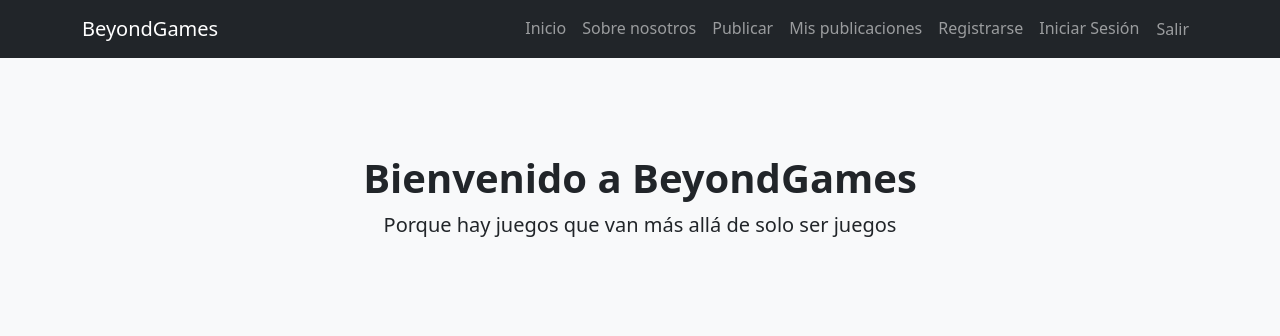
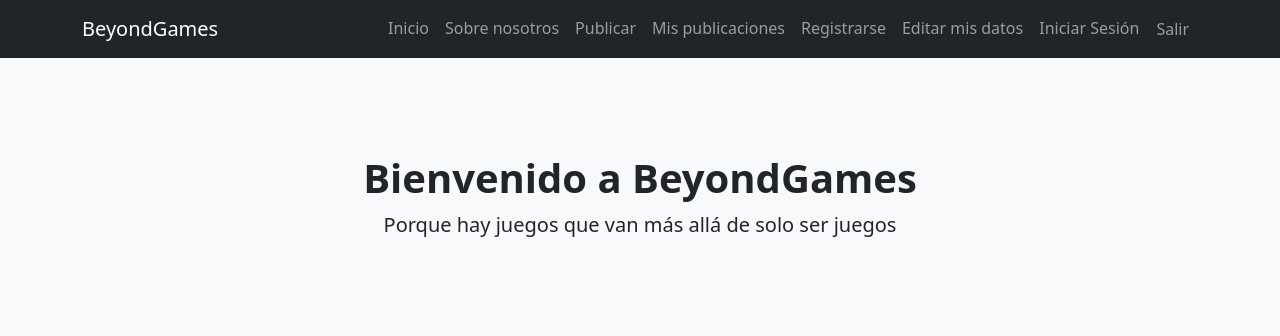
Before and after one commit to BarbaraLopez912/ProyectoFinal, a Django app: page /app/inicio/ in a window 1280 px wide. Shown: the top 336 px of the page. Run offline with Django 4.2, Linux system fonts and the light colour scheme; data comes from the database, SQL or seed files in the repository; some libraries are stand-ins or nearby versions.

Commit message:
edicion usuarios

```diff
--- a/accounts/urls.py
+++ b/accounts/urls.py
@@ -2,11 +2,12 @@ from django.contrib import admin
 from django.contrib.auth.views import LogoutView
 from django.urls import path
 
-from accounts.views import register_request, login_request
+from accounts.views import register_request, login_request, editar_request
 
 urlpatterns = [
     path('registro/', register_request, name="Registro"),
     path('login/', login_request, name="Login"),
     path('logout/', LogoutView.as_view(template_name="accounts/logout.html"), name="Logout"),
     path('admin/', admin.site.urls),
+    path('editar/', editar_request, name="EditarRegistro"),
 ]
--- a/templates/Base/navbar.html
+++ b/templates/Base/navbar.html
@@ -17,12 +17,13 @@
         <button class="navbar-toggler" type="button" data-bs-toggle="collapse" data-bs-target="#navbarSupportedContent" aria-controls="navbarSupportedContent" aria-expanded="false" aria-label="Toggle navigation"><span class="navbar-toggler-icon"></span></button>
         <div class="collapse navbar-collapse d-flex align-items-center" id="navbarSupportedContent">
             <ul class="navbar-nav ms-auto mb-2 mb-lg-0">
-                <li class="nav-item"><a class="nav-link" href="{% url 'Inicio' %}">Inicio</a></li>
-                <li class="nav-item"><a class="nav-link" href="{% url 'About' %}">Sobre nosotros</a></li>
-                <li class="nav-item"><a class="nav-link" href="{% url 'publicar' %}">Publicar</a></li>
-                <li class="nav-item"><a class="nav-link" href="{% url 'BlogLista' %}">Mis publicaciones</a></li>
-                <li class="nav-item"><a class="nav-link" href="{% url 'Registro' %}">Registrarse</a></li>
-                <li class="nav-item"><a class="nav-link" href="{% url 'Login' %}">Iniciar Sesión</a></li>
+                <li class="nav-item"><a class="nav-link" href="{% url 'Inicio' %}" style="font-size: 10 px;">Inicio</a></li>
+                <li class="nav-item"><a class="nav-link" href="{% url 'About' %}" style="font-size: 10 px;">Sobre nosotros</a></li>
+                <li class="nav-item"><a class="nav-link" href="{% url 'publicar' %}" style="font-size: 10 px;">Publicar</a></li>
+                <li class="nav-item"><a class="nav-link" href="{% url 'BlogLista' %}" style="font-size: 10 px;">Mis publicaciones</a></li>
+                <li class="nav-item"><a class="nav-link" href="{% url 'Registro' %}" style="font-size: 10 px;">Registrarse</a></li>
+                <li class="nav-item"><a class="nav-link" href="{% url 'EditarRegistro' %}" style="font-size: 10 px;">Editar mis datos</a></li>
+                <li class="nav-item"><a class="nav-link" href="{% url 'Login' %}" style="font-size: 10 px;">Iniciar Sesión</a></li>
                 <li class="nav-item">
                     <form method="post" action="{% url 'Logout' %}" class="nav-item">
                         {% csrf_token %}
```
Also changed, not shown: accounts/forms.py (+6 -1 lines), accounts/views.py (+19 -1 lines), db.sqlite3.
